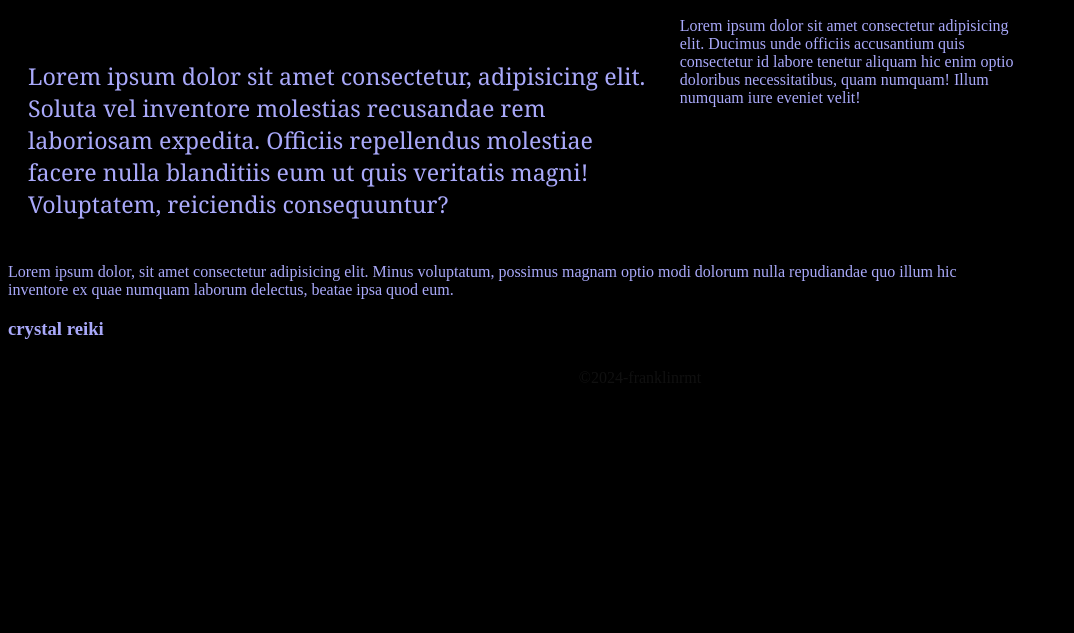
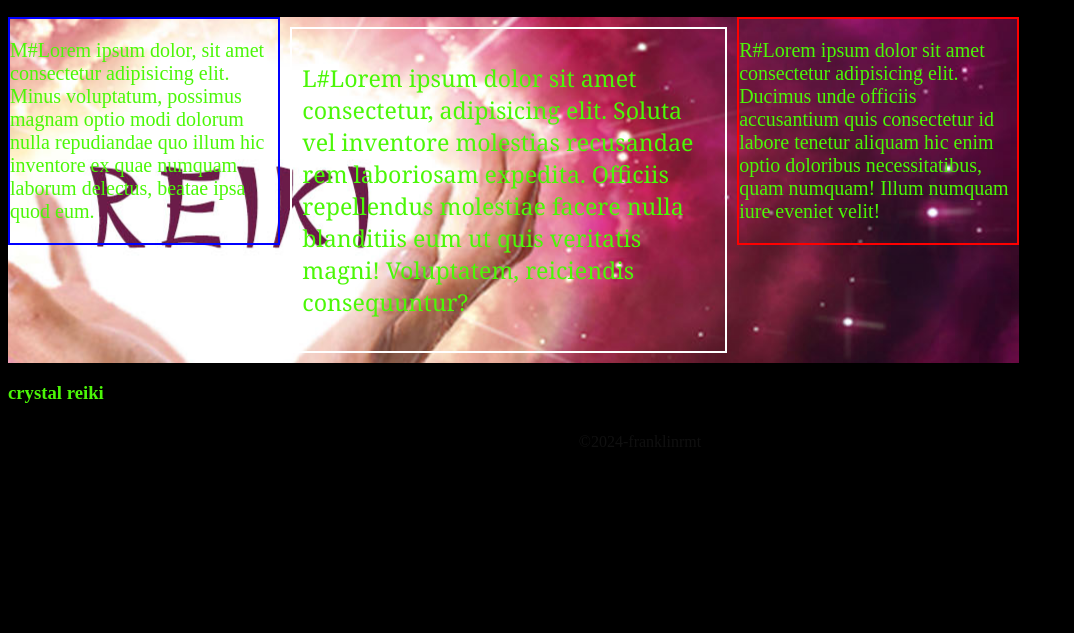
Before and after one commit to franklinrmt/FLEXBOX-LAYOUT-BUSINESS_PROJECT, a plain HTML site: page index_copy.html in a window 1280 px wide. Shown: the part 167-800 px from the top of the page, without its empty margins (0-1074 px from the left). Drawn offline with Linux system fonts and the light colour scheme.

Commit message:
styling background image

```diff
--- a/index_copy.html
+++ b/index_copy.html
@@ -17,43 +17,50 @@
     <div class="container"></div>
     <h1>my reiki:</h1>
     <header>
-
       <img
         class="logo"
         src="./resources/img/screenshot-00.png"
-        alt="reiki power symbol"/>
-
+        alt="reiki power symbol"
+      />
     </header>
 
-      <h2 class="clear">bringing you balance, relaxation, and many benefits thru your own personal  reiki experience</h2>
+    <h2 class="clear">
+      bringing you balance, relaxation, and many benefits thru your own personal
+      reiki experience
+    </h2>
 
     <div class="content-area">
       <div class="main-container">
-
         <div class="left">
           <p class="statement">
-      Lorem ipsum dolor sit amet consectetur, adipisicing elit. Soluta vel
-      inventore molestias recusandae rem laboriosam expedita. Officiis
-      repellendus molestiae facere nulla blanditiis eum ut quis veritatis magni!
-      Voluptatem, reiciendis consequuntur?</p>
+            L#Lorem ipsum dolor sit amet consectetur, adipisicing elit. Soluta
+            vel inventore molestias recusandae rem laboriosam expedita. Officiis
+            repellendus molestiae facere nulla blanditiis eum ut quis veritatis
+            magni! Voluptatem, reiciendis consequuntur?
+          </p>
         </div>
         <div class="right">
-          Lorem ipsum dolor sit amet consectetur adipisicing elit. Ducimus unde officiis accusantium quis consectetur id labore tenetur aliquam hic enim optio doloribus necessitatibus, quam numquam! Illum numquam iure eveniet velit!
+          <p>
+            R#Lorem ipsum dolor sit amet consectetur adipisicing elit. Ducimus
+            unde officiis accusantium quis consectetur id labore tenetur aliquam
+            hic enim optio doloribus necessitatibus, quam numquam! Illum numquam
+            iure eveniet velit!
+          </p>
+        </div>
+        <div class="main">
+          <p>
+            M#Lorem ipsum dolor, sit amet consectetur adipisicing elit. Minus
+            voluptatum, possimus magnam optio modi dolorum nulla repudiandae quo
+            illum hic inventore ex quae numquam laborum delectus, beatae ipsa
+            quod eum.
+          </p>
         </div>
       </div>
-      <div class="main">Lorem ipsum dolor, sit amet consectetur adipisicing elit. Minus voluptatum, possimus magnam optio modi dolorum nulla repudiandae quo illum hic inventore ex quae numquam laborum delectus, beatae ipsa quod eum.</div>
-
     </div>
-
-
-
-
 
     <h3>crystal reiki</h3>
 
-<footer>&copy;2024-franklinrmt</footer></div>
-
-
+    <footer>&copy;2024-franklinrmt</footer>
   </body>
 </html>
 <!--INSTRUCTIONS
--- a/resources/css/styles_flex-business copy.css
+++ b/resources/css/styles_flex-business copy.css
@@ -1,6 +1,6 @@
 body {
   background-color:#000;
-  color:rgb(169, 169, 250)
+  color:rgb(75, 247, 7)
 
 }
 h1 {text-align: center;}
@@ -8,8 +8,13 @@ h1 {text-align: center;}
   width: 960px;
   text-align: center;
 }
+.content-area {
+  width: 100%;
+}
+
+
 header {
-  background-image: url(../img/reiki_experience.png);
+  background: #ffffff url(../img/Reiki_Symbols.jpg) no-repeat right top;
 }
 p {
   font-size: 1.25rem;
@@ -53,10 +58,31 @@ text-transform: capitalize
 .main-container {
   display: flex;
   justify-content: center;
-  align-items:flex-start;
+  align-items: start;
   flex: 1;
+  flex-basis: 100%;
+
+
 }
+img {
+  width: 100%;
+}
+.left {
+   order: 2;
+   border:2px solid white;
+   background-size:auto;
+}
+.right {
+  order:3;
+  border:2px solid red;
+}
+.main {
+  order: 1;
+  border:2px solid blue;
+ }
 .content-area {
+  background: #fff url(../img/Reiki_Symbols.jpg) no-repeat center right;
+
 
 width: 80%;
 
```
Lines whose indentation alone changed are shown as unchanged.
